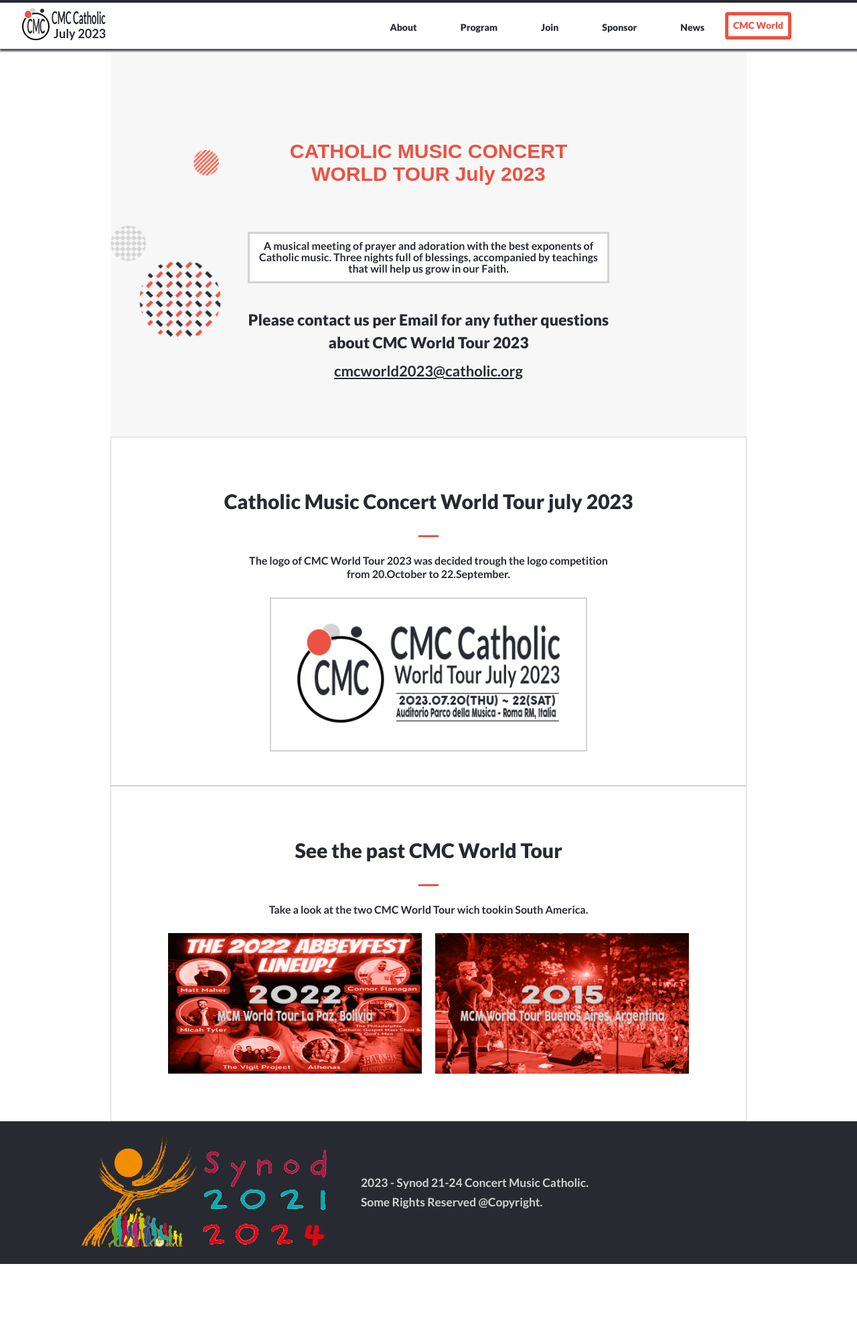
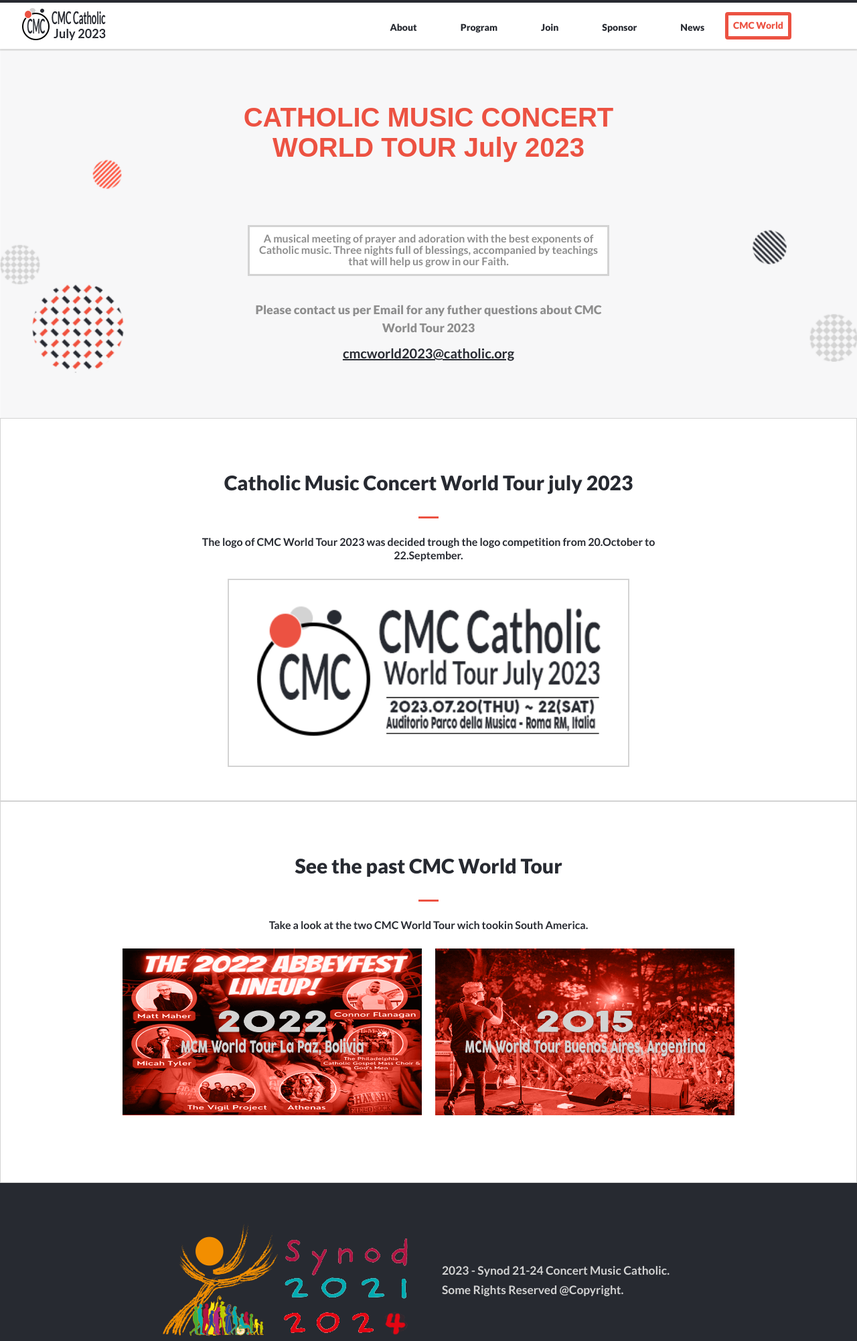
Before and after one commit to LarryIVC/EventPage, a website: page about.html in a window 1280 px wide. Shown: the part 24-2026 px from the top of the page at 67% size. Before the commit the page ends 1911 px from the top, so only its background shows below. Drawn offline with Linux system fonts and the light colour scheme; a web font is replaced by a local one.

Commit message:
Update about.css

```diff
--- a/css/about.css
+++ b/css/about.css
@@ -24,7 +24,6 @@
   flex-direction: column;
   width: 100vw;
   background-color: #fff;
-  height: 100%;
   justify-content: center;
   align-items: center;
 }
@@ -70,9 +69,9 @@
 }
 
 header {
-  box-shadow: 1px 1px 4px 2px #272a31;
-  margin-bottom: 5px;
-  width: 100%;
+  box-shadow: 0 1px 4px 2px #d3d3d3;
+  margin-bottom: 3px;
+  width: 100vw;
 }
 
 .fa-bars {
@@ -95,10 +94,15 @@
 
 /* About Page */
 .principal {
+  width: 100vw;
   display: flex;
   flex-direction: column;
   align-items: center;
   justify-content: center;
+  background-image: url(../images/bg-about-mobile.png);
+  background-repeat: no-repeat;
+  background-position: center;
+  background-size: cover;
 }
 
 .tittle {
@@ -106,19 +110,8 @@
   flex-direction: column;
   justify-content: center;
   align-items: center;
-  padding: 5.62em 1.25em 4.37em 1.25em;
-  background-image: url(../images/bg-about-mobile.png);
-  background-repeat: no-repeat;
-  background-size: cover;
+  padding: 2.62em 1.25em 4.37em 1.25em;
   max-width: 500px;
-}
-
-.txt-tit-about {
-  font-size: 1.2em;
-  color: #ec5242;
-  font-weight: 600;
-  line-height: 1.5rem;
-  text-align: center;
 }
 
 .h1-about {
@@ -139,7 +132,7 @@
   margin: 0 0.62em 2.31em;
   padding: 0.62em 0.31em;
   background-color: #fff;
-  color: #272a31;
+  color: #8e8e8e;
   border: 3px solid #d3d3d3;
   text-align: center;
 }
@@ -156,7 +149,7 @@
   font-size: 1.15em;
   font-weight: 900;
   line-height: 1.5em;
-  color: #272a31;
+  color: #8e8e8e;
   text-align: center;
 }
 
@@ -204,7 +197,7 @@
 }
 
 .logo-big {
-  width: 80%;
+  width: 18.75em;
   height: auto;
   border: 2px solid #d3d3d3;
   padding: 30px;
@@ -463,9 +456,20 @@
   }
 
   /* about page dk */
+  .principal {
+    background-image: url(../images/bg-about-dk.png);
+    background-repeat: no-repeat;
+    background-position: 0 0;
+    background-size: cover;
+  }
+
   .tittle {
     max-width: 950px;
-    background-image: url(../images/bg-about-dk.png);
+  }
+
+  .h1-about {
+    font-size: 40px;
+    line-height: 45px;
   }
 
   .desc-about {
@@ -476,8 +480,15 @@
     width: 60%;
   }
 
+  .contact-about {
+    font-size: 0.9em;
+  }
+
+  .email {
+    font-size: 1em;
+  }
+
   .logo-container {
-    max-width: 950px;
     width: 100vw;
   }
 
@@ -486,12 +497,13 @@
   }
 
   .logo-big {
-    width: 50%;
+    width: 30em;
+    height: auto;
   }
 
   .past-container {
-    max-width: 950px;
     width: 100vw;
+    padding-bottom: 100px;
   }
 
   .past-img {
@@ -500,7 +512,7 @@
   }
 
   .past {
-    width: 40%;
+    width: 35%;
   }
 
   /* footer */
@@ -511,12 +523,22 @@
   .copyright {
     background-color: #272a31;
     gap: 40px;
-    padding: 20px;
+    padding: 60px;
     margin: 0;
   }
 
-  .copyright > img {
-    width: 250px;
+  .cop-row {
+    width: 50%;
+    text-align: right;
+  }
+
+  .cop-img {
+    width: auto;
+    height: auto;
+  }
+
+  .cop-desc {
+    width: 50%;
   }
 
   .cop-text {
```
